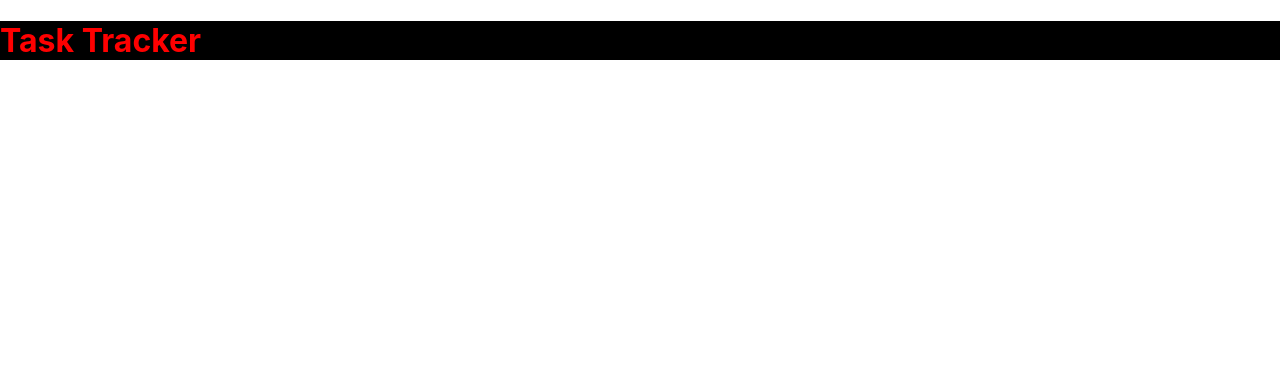
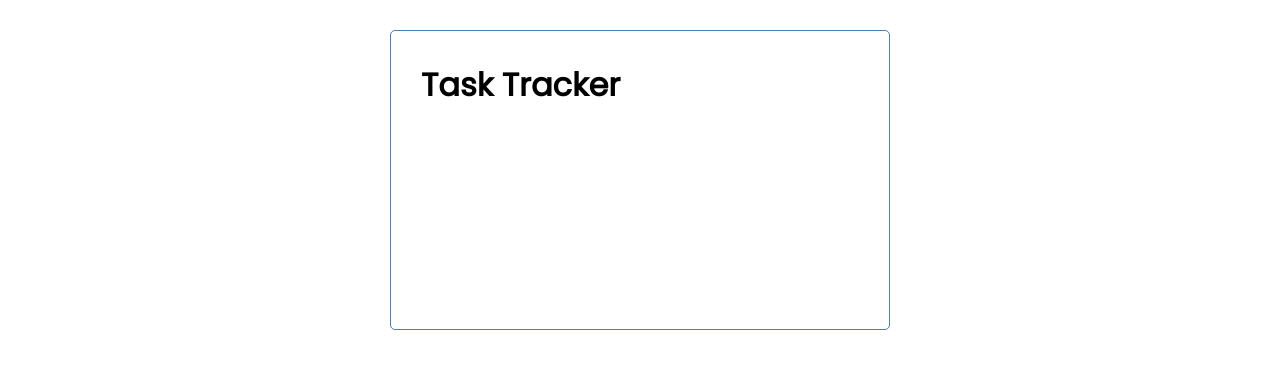
Before and after one commit to joaocorner/task-tracker, a React (Create React App) app: page / in a window 1280 px wide. Shown: the top 368 px of the page. Built offline with nearby package versions, Linux system fonts and the light colour scheme.

Commit message:
finishing CSS

```diff
--- a/src/components/Header.js
+++ b/src/components/Header.js
@@ -3,7 +3,7 @@ import PropTypes from 'prop-types';
 const Header = ({ title }) => {
     return (
         <header>
-             <h1 style={headingStyle}>{title}</h1>{/*single curly braces in headingStyle*/}
+             <h1>{title}</h1>
         </header>
     )
 }
@@ -16,9 +16,10 @@ Header.propTypes = {
     title: PropTypes.string.isRequired,
 }
 
-const headingStyle = {
-    color: 'red',
-    backgroundColor: 'black'
-}
+// CSS in JS
+// const headingStyle = {
+//     color: 'red',
+//     backgroundColor: 'black'
+// }
 
 export default Header
--- a/src/index.css
+++ b/src/index.css
@@ -1,13 +1,112 @@
-body {
+@import url('https://fonts.googleapis.com/css2?family=Poppins:wght@300;400&display=swap');
+
+* {
+  box-sizing: border-box;
   margin: 0;
-  font-family: -apple-system, BlinkMacSystemFont, 'Segoe UI', 'Roboto', 'Oxygen',
-    'Ubuntu', 'Cantarell', 'Fira Sans', 'Droid Sans', 'Helvetica Neue',
-    sans-serif;
-  -webkit-font-smoothing: antialiased;
-  -moz-osx-font-smoothing: grayscale;
+  padding: 0;
 }
 
-code {
-  font-family: source-code-pro, Menlo, Monaco, Consolas, 'Courier New',
-    monospace;
+body {
+  font-family: 'Poppins', sans-serif;
 }
+
+.container {
+  max-width: 500px;
+  margin: 30px auto;
+  overflow: auto;
+  min-height: 300px;
+  border: 1px solid steelblue;
+  padding: 30px;
+  border-radius: 5px;
+}
+
+.header {
+  display: flex;
+  justify-content: space-between;
+  align-items: center;
+  margin-bottom: 20px;
+}
+
+.btn {
+  display: inline-block;
+  background: #000;
+  color: #fff;
+  border: none;
+  padding: 10px 20px;
+  margin: 5px;
+  border-radius: 5px;
+  cursor: pointer;
+  text-decoration: none;
+  font-size: 15px;
+  font-family: inherit;
+}
+
+.btn:focus {
+  outline: none;
+}
+
+.btn:active {
+  transform: scale(0.98);
+}
+
+.btn-block {
+  display: block;
+  width: 100%;
+}
+
+.task {
+  background: #f4f4f4;
+  margin: 5px;
+  padding: 10px 20px;
+  cursor: pointer;
+}
+
+.task.reminder {
+  border-left: 5px solid green;
+}
+
+.task h3 {
+  display: flex;
+  align-items: center;
+  justify-content: space-between;
+}
+
+.add-form {
+  margin-bottom: 40px;
+}
+
+.form-control {
+  margin: 20px 0;
+}
+
+.form-control label {
+  display: block;
+}
+
+.form-control input {
+  width: 100%;
+  height: 40px;
+  margin: 5px;
+  padding: 3px 7px;
+  font-size: 17px;
+}
+
+.form-control-check {
+  display: flex;
+  align-items: center;
+  justify-content: space-between;
+}
+
+.form-control-check label {
+  flex: 1;
+}
+
+.form-control-check input {
+  flex: 2;
+  height: 20px;
+}
+
+footer {
+  margin-top: 30px;
+  text-align: center;
+}
```
